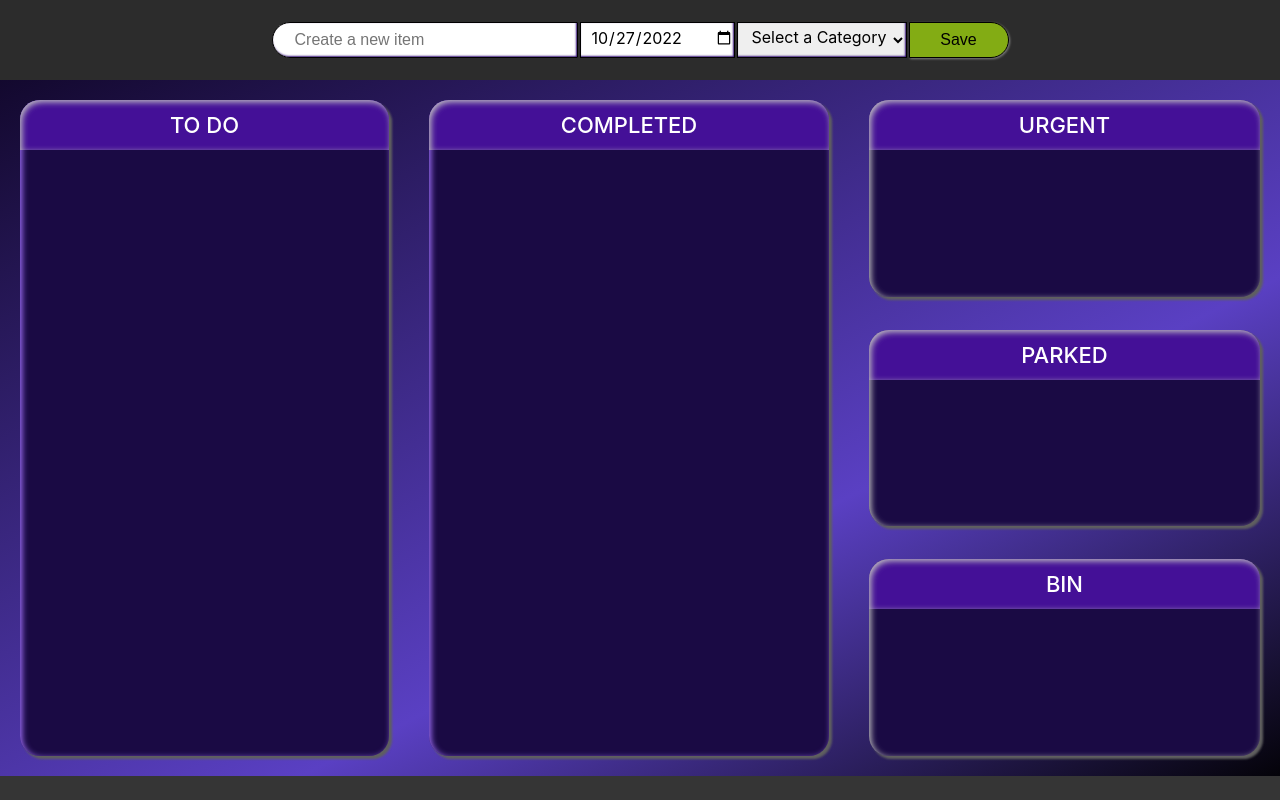
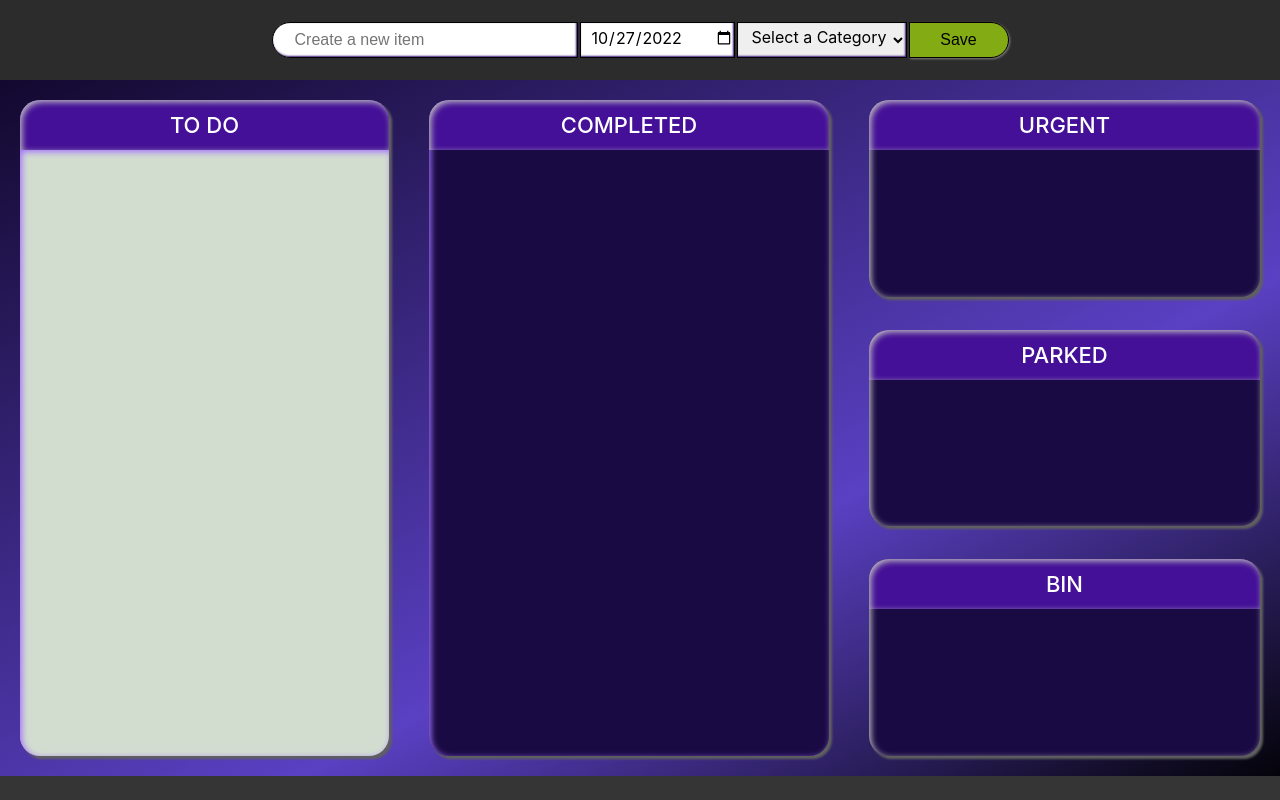
Before and after one commit to ijwilliamson/ToDo-Manager, a React (Create React App) app: page / in a window 1280 px wide. Built offline with nearby package versions, Linux system fonts and the light colour scheme.

Commit message:
side arrows working and selection bug fixed

```diff
--- a/src/App.js
+++ b/src/App.js
@@ -152,6 +152,14 @@ function App() {
 
     } else if (event.key ==="ArrowUp"){
       toDoIndexChange(-1)
+    } else if (event.key ==="ArrowLeft"){
+      let _currentBin = currentBin;
+      _currentBin = (_currentBin>0) ? currentBin-1 : 4;
+      currentBinUpdate(_currentBin)
+    } else if (event.key ==="ArrowRight"){
+      let _currentBin = currentBin;
+      _currentBin = (_currentBin<4) ? currentBin+1 : 0;
+      currentBinUpdate(_currentBin)
 
     }
     else if (event.key ==="Delete" || event.key ==="Backspace") {
@@ -284,7 +292,7 @@ const ToDoContent = (props) => {
     <toDo-content binId={props.binId} tabIndex={0}
                   onKeyDown={props.keydown}
                   onFocus={props.focus}
-                  class={(props.selecmoveted)?"contentSelected":""}>
+                  class={(props.selected)?"contentSelected":""}>
     {JSX}
   </toDo-content>
   )
```
